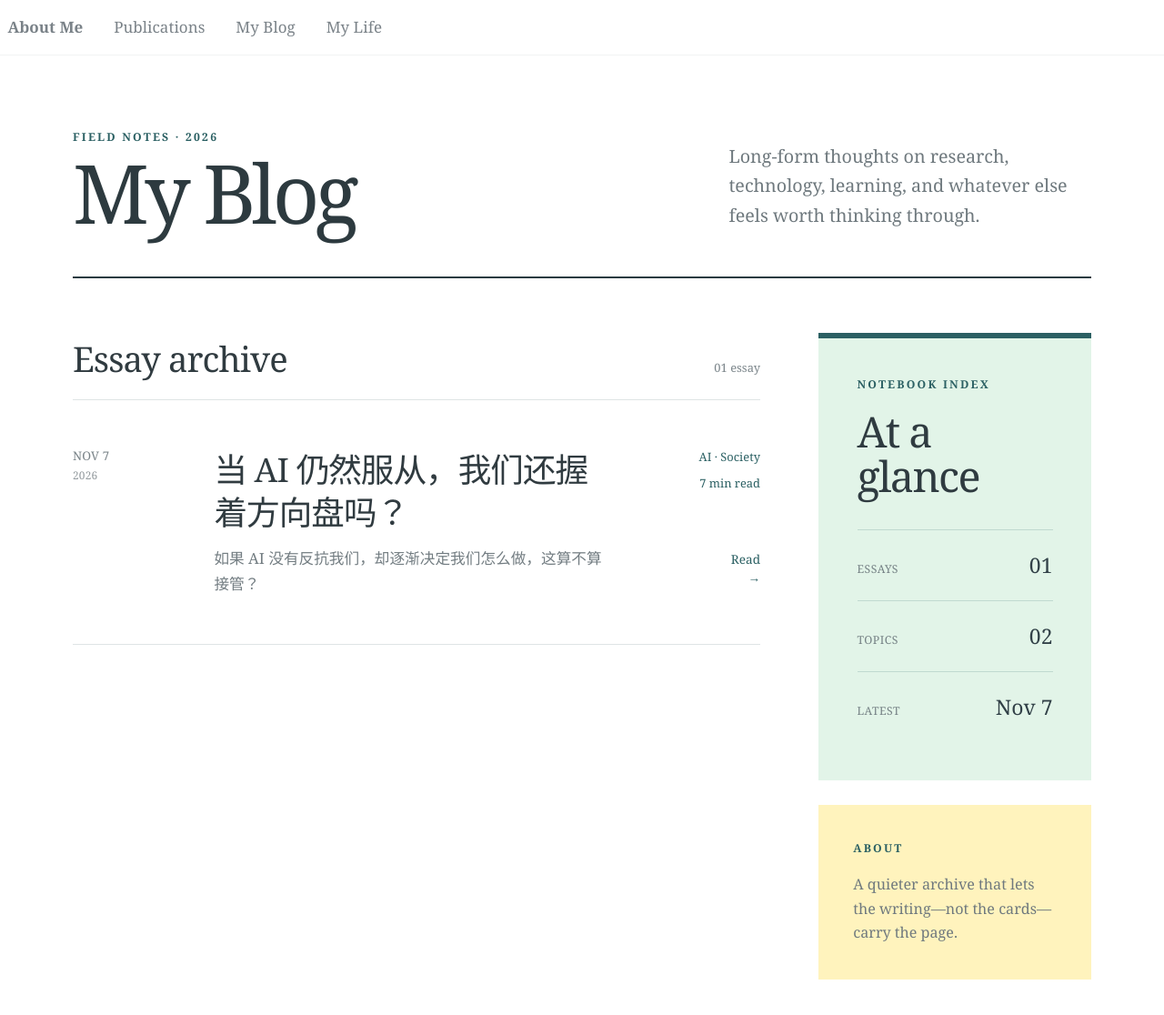
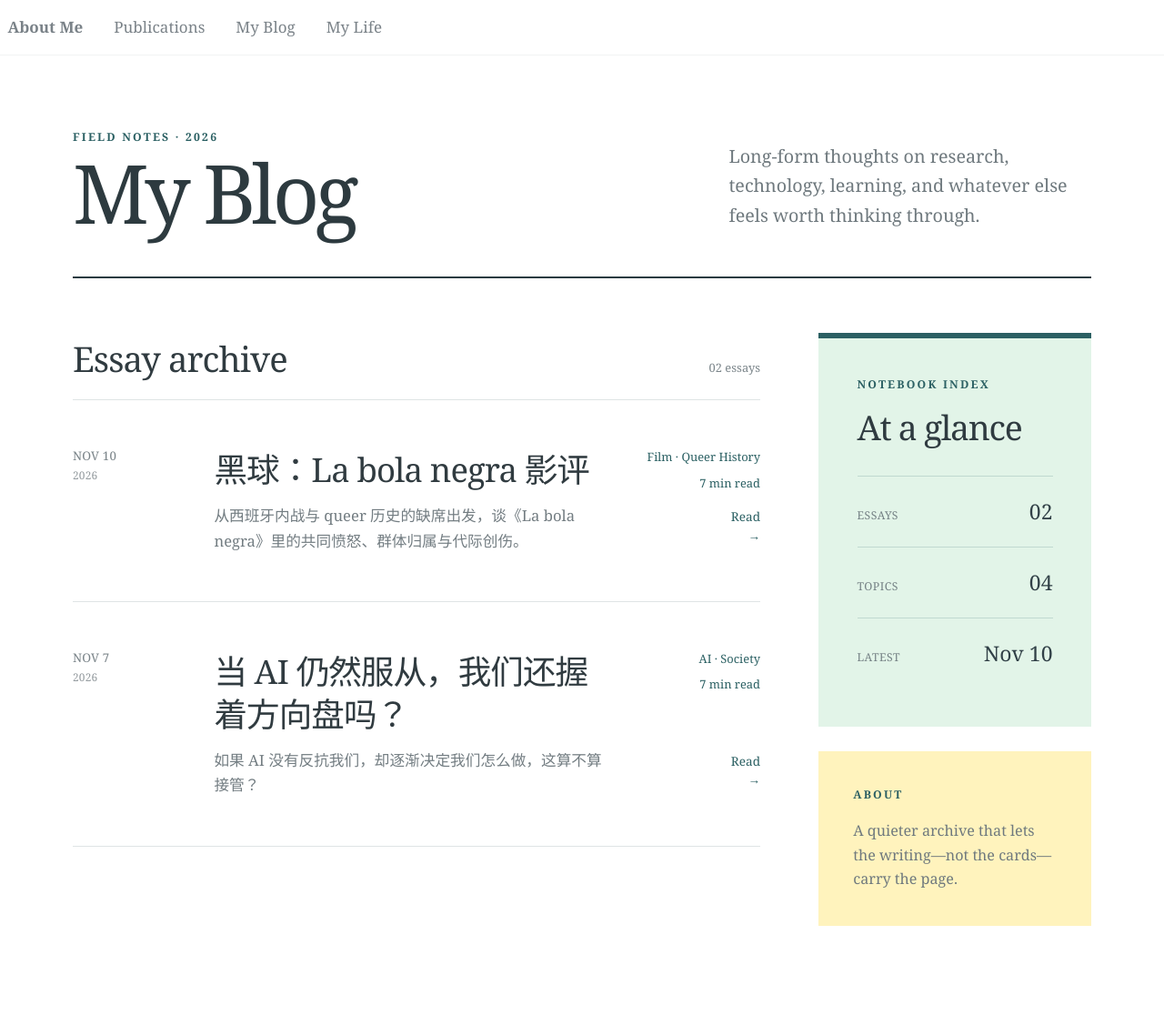
Before and after one commit to Cathylixi/Cathylixi.github.io, a Jekyll site: the page built from _pages/blog.md, in a window 1280 px wide and 1213 px high. Shown: the top 1116 px of the window at 91% size. Built offline with Jekyll 4.4.1, drawn with Linux system fonts in a browser that asks for light colours; some of the changed lines change nothing that is shown.

Commit message:
Add La Bola Negra review

```diff
--- /dev/null
+++ b/_posts/2026-11-10-la-bola-negra-review.md
@@ -0,0 +1,55 @@
+---
+title: "黑球：La bola negra 影评"
+subtitle: "被抹去的历史不会自动消失。它会变成愤怒、归属的渴望，以及一代又一代人身体里没有名字的回声。"
+summary: "从西班牙内战与 queer 历史的缺席出发，谈《La bola negra》里的共同愤怒、群体归属与代际创伤。"
+cover_text: "LA BOLA NEGRA"
+tags:
+  - Film
+  - Queer History
+reading_time: 7
+lang: zh-CN
+---
+
+《La bola negra》最让我在意的，并不是一个秘密如何被揭开，而是一段历史如何被共同遗忘。西班牙内战留下的创伤、被压低声音的 queer 群体，以及那些从未得到正式承认的生命，在影片里并不是已经结束的过去。它们更像埋在地下的黑球：看不见，却始终有重量。
+
+影片真正追问的是，当一个人的存在没有被记录、没有被哀悼，甚至没有被允许说出口时，他究竟有没有完整地活过？不被承认并不等于不存在，但长期的不被承认，会让一个人无法在公共历史中找到自己的位置。于是，私人记忆只能承担本应由社会共同承担的重量。
+
+## 被抹去的历史
+
+西班牙内战经常被写成不同政治力量之间的冲突，但宏大的历史叙事很容易忽略生活在缝隙里的人。queer 群体的经历尤其如此：他们不仅面对战争与政治压迫，也面对道德秩序对欲望、身份和亲密关系的否认。
+
+这种抹除并不只发生在档案中。它也发生在家庭的沉默里、名字的缺席里，以及后代无法解释的恐惧里。一个时代不愿说出的事情，往往会以另一种形式传给下一代。历史从来不会因为没有被写下就停止发生。
+
+## 愤怒是一种共同语言
+
+影片中的愤怒并不属于某一个角色。它来自被压抑、被迫沉默、被排除在“正常”之外的共同经验。对于长期不能说话的人而言，呐喊并不只是情绪失控；它是在要求世界承认：我们存在，我们的生活发生过，我们的信念和爱并不比任何人更轻。
+
+正因为如此，愤怒同时包含破坏与连接的可能。它会让人彼此靠近，因为相似的伤口创造了共同语言；它也可能把人困在伤害之中，让群体内部再次划出边界。谁被允许属于这里？谁又始终站在圈外？《La bola negra》没有把归属写成一个温暖而简单的答案，而是让我们看到，群体既可能成为庇护所，也可能成为另一种审判。
+
+## 群体之内，群体之外
+
+归属感并不只来自“和谁一样”，还来自“被谁看见”。一个人即使身处群体之中，也可能依然游离在外；另一个人虽然缺少共同身份，却可能因为愿意倾听而真正靠近。
+
+这让影片里的关系始终带着张力。角色们寻找的不只是同类，而是一种能够容纳矛盾的共同体：允许人既继承历史，也怀疑历史；既渴望被接纳，也保留离开的自由。真正的归属并不是取消差异，而是不再用差异决定谁值得被记住。
+
+## 代际创伤的回声
+
+Sebastián 所承受的并不完全是他自己的记忆。到了祖孙三代之后，创伤可能已经失去最初的叙述，却仍然留在家庭的情绪、选择和沉默中。后代知道“有什么不对”，却不知道它从哪里开始。
+
+这也是代际创伤最难辨认的部分：它并不总以清晰的故事出现，更常表现为无法解释的羞耻、警觉和疏离。我们继承的有时不是事实，而是一种身体已经学会、语言却没有名字的反应。
+
+## 白雪与黑球
+
+白雪覆盖一切，看上去干净、安静，仿佛所有痕迹都已经消失。但覆盖不是清除。雪下面仍然保存着脚印、土地和未被发现的东西。
+
+“黑球”则像一个无法被完全解释的核心：它聚拢失语的历史、秘密和欲望，也拒绝被轻易美化。白与黑之间不是纯洁和罪恶的简单对立，而是公开与隐藏、被书写与被删除之间的拉扯。越是洁白的表面，越提醒我们去寻找下面压住了什么。
+
+## Lorca 留下的问题
+
+想到 Federico García Lorca，很难不想到写作、欲望与暴力如何在西班牙历史中交叉。他的死亡早已超出一个作家的私人命运，成为一个时代如何对待异见者与 queer 生命的象征。影片借来的并不只是 Lorca 的名字，而是他留下的问题：当一个社会试图消灭某些人，它是否也在消灭自己理解爱、自由与美的能力？
+
+希腊神话不断把个人命运放进更长的时间之中：创伤重复，名字更换，后来者以为自己面对的是新的困境，却再次走进旧的结构。《La bola negra》也有这样的神话感。它并没有把历史封存在过去，而是让过去在当代人的身体与关系中重新出现。
+
+电影结束之后，真正留下来的不是一个已经解决的谜，而是一种观看历史的方式：去注意缺席的人、没有名字的感情，以及被“正常叙事”轻轻略过的生命。记忆无法让伤害从未发生，但记忆至少能拒绝第二次抹除。
+
+黑球仍然在那里。重要的不是把它变白，而是终于愿意承认它的重量。
--- a/_sass/_blog.scss
+++ b/_sass/_blog.scss
@@ -148,6 +148,7 @@
     font-weight: normal;
     letter-spacing: -0.025em;
     line-height: 1.28;
+    text-wrap: pretty;
     transition: color 160ms ease;
   }
 
@@ -198,7 +199,7 @@
     padding: 0;
     color: #2f3b40;
     font-family: Georgia, "Times New Roman", Times, serif;
-    font-size: clamp(2rem, 4vw, 2.75rem);
+    font-size: clamp(1.75rem, 3vw, 2.2rem);
     font-weight: normal;
     letter-spacing: -0.035em;
     line-height: 1.05;
```
